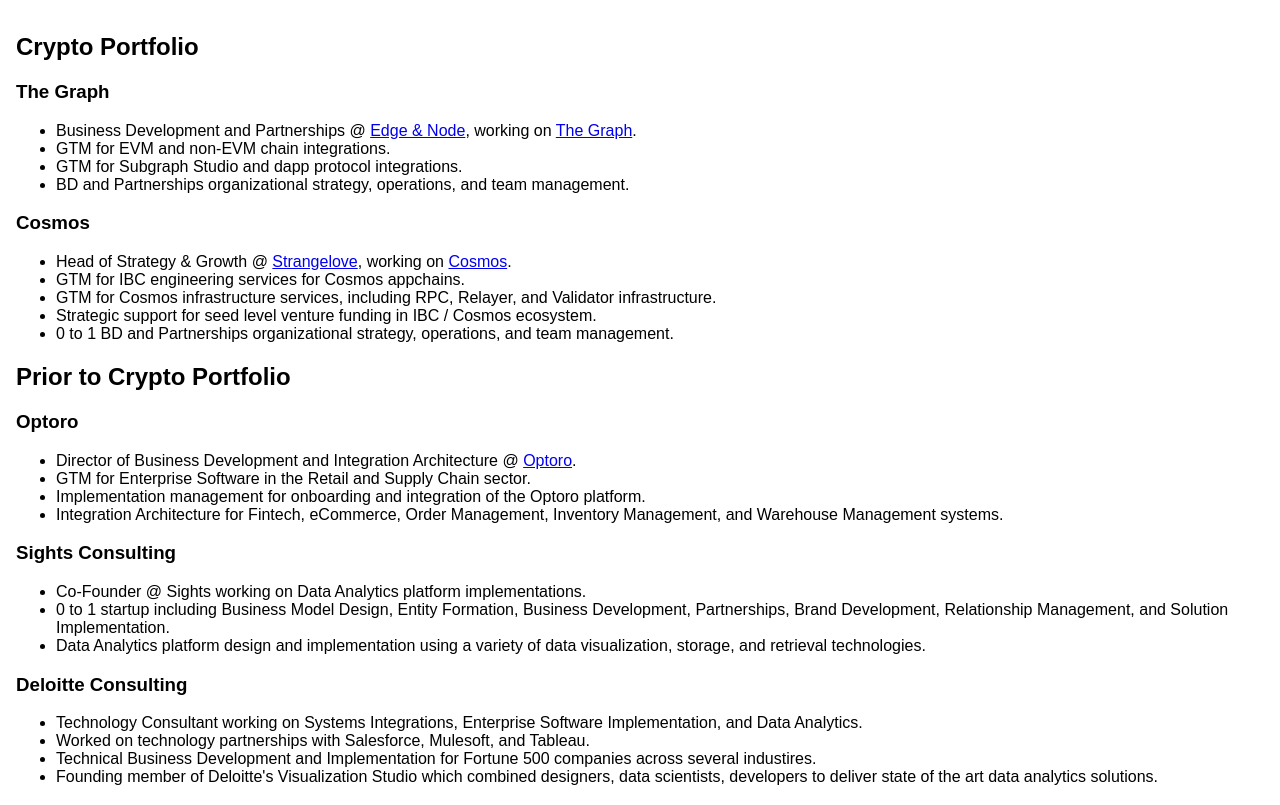
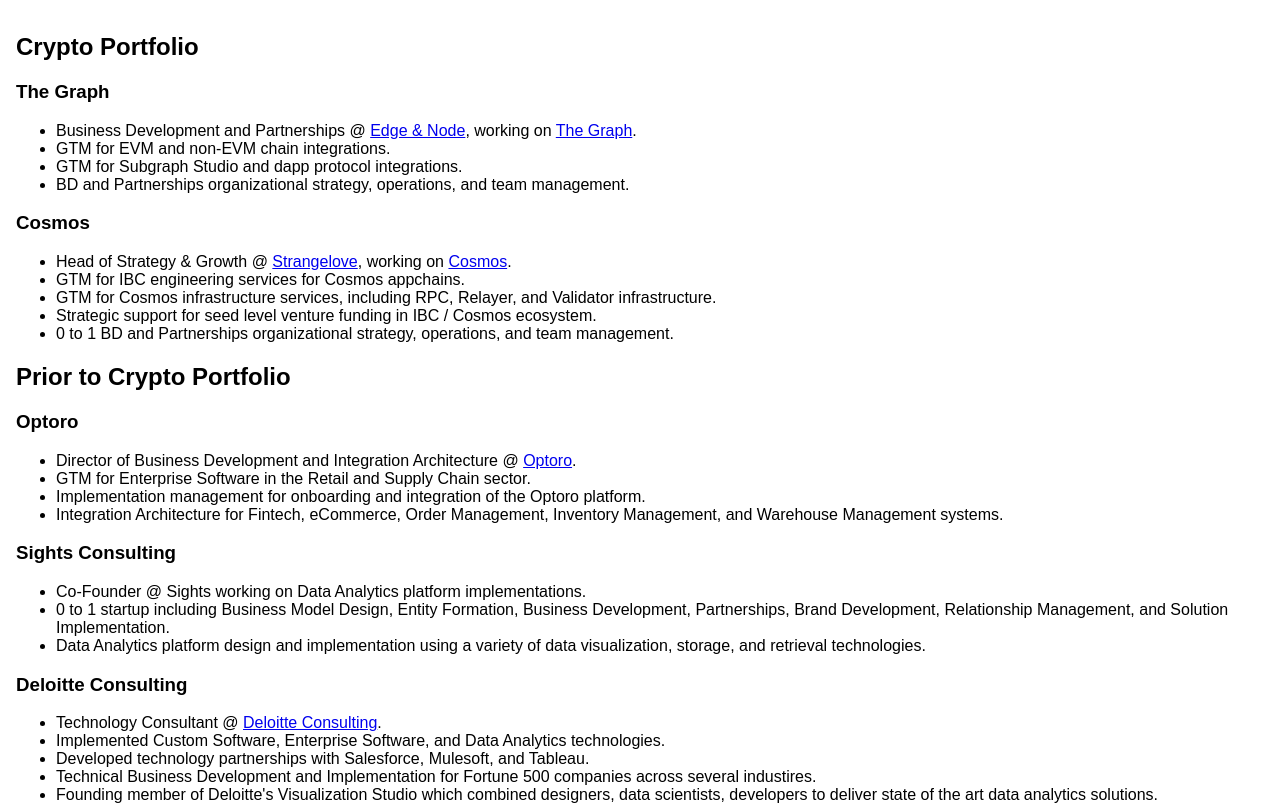
Before and after one commit to kcdenman/mywebsite, a plain HTML site: page portfolio.html in a window 1280 px wide. Shown: the part 181-986 px from the top of the page. Drawn offline with Linux system fonts and the light colour scheme.

Commit message:
portfolio update

```diff
--- a/portfolio.html
+++ b/portfolio.html
@@ -55,8 +55,9 @@
             </ul>
             <h3>Deloitte Consulting</h3>
             <ul>
-                <li>Technology Consultant working on Systems Integrations, Enterprise Software Implementation, and Data Analytics.</li>
-                <li>Worked on technology partnerships with Salesforce, Mulesoft, and Tableau.</li>
+                <li>Technology Consultant @ <a href="https://www2.deloitte.com/us/en/pages/deloitte-analytics/solutions/deloitte-analytics.html">Deloitte Consulting</a>.</li>
+                <li>Implemented Custom Software, Enterprise Software, and Data Analytics technologies.</li>
+                <li>Developed technology partnerships with Salesforce, Mulesoft, and Tableau.</li>
                 <li>Technical Business Development and Implementation for Fortune 500 companies across several industires.</li>
                 <li>Founding member of Deloitte's Visualization Studio which combined designers, data scientists, developers to deliver state of the art data analytics solutions.</li>
             </ul>
```
Also changed, not shown: blog.html (+1 -2 lines).
